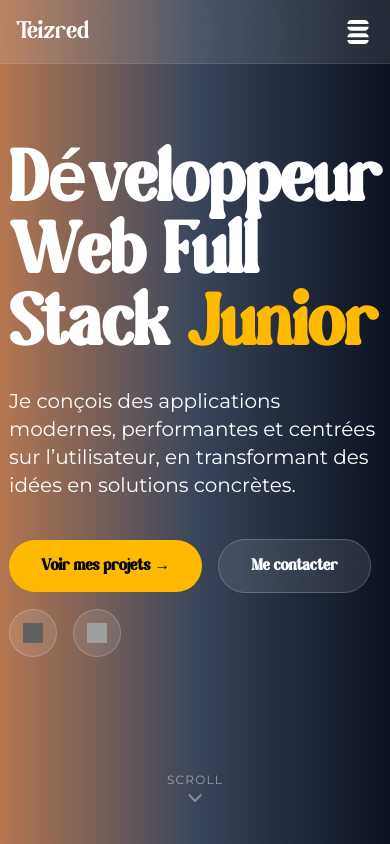
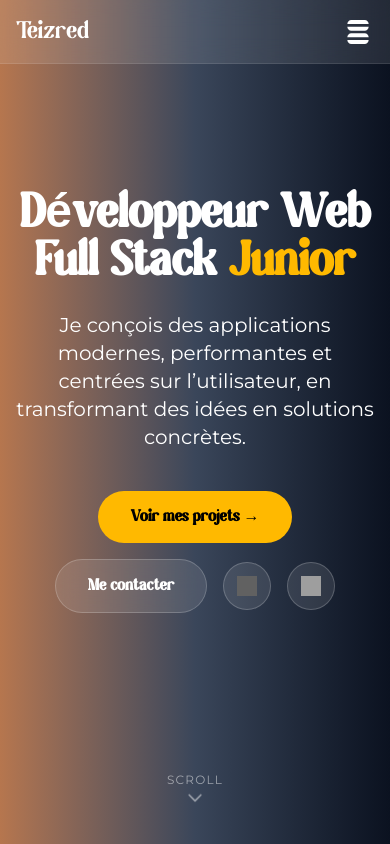
Before and after one commit to teizred/portfolio, a React (Vite) app: page / in a window 390 px wide. Shown: the top 844 px of the page. Built offline with nearby package versions, Linux system fonts and the light colour scheme; grey boxes are pictures that could not be loaded.

Commit message:
style: Adjust responsive styling in Hero section for text alignment, width, and heading font size.

```diff
--- a/src/components/sections/Hero.tsx
+++ b/src/components/sections/Hero.tsx
@@ -6,14 +6,14 @@ export default function Hero() {
             <section id="hero" className="relative h-screen w-full flex items-center justify-center text-white overflow-hidden">
 
             <div className="max-w-7xl mx-auto px-4 sm:px-6 lg:px-8 relative z-20">
-                <div className="md:w-1/2 mb-10 md:mb-0 fade-in visible">
-                    <h1 className="text-7xl md:text-8xl font-bold mb-6 font-magilo">
+                <div className="w-full md:w-1/2 mb-10 md:mb-0 fade-in visible text-center md:text-left">
+                    <h1 className="text-5xl md:text-8xl font-bold mb-6 font-magilo">
                         Développeur Web Full Stack <span className="text-amber-400">Junior</span>
                     </h1>
                     <p className="text-xl md:text-2xl mb-10 font-montserrat">
                         Je conçois des applications modernes, performantes et centrées sur l’utilisateur, en transformant des idées en solutions concrètes.
                     </p>
-                    <div className="flex flex-wrap items-center gap-4">
+                    <div className="flex flex-wrap items-center justify-center md:justify-start gap-4">
                         <a
                             href="#projects"
                             className="bg-amber-400 text-black font-bold font-magilo px-8 py-3.5 rounded-full hover:bg-amber-300 transition-colors duration-300">
```
